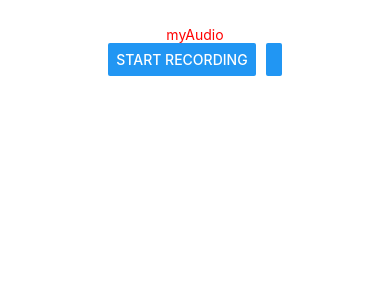
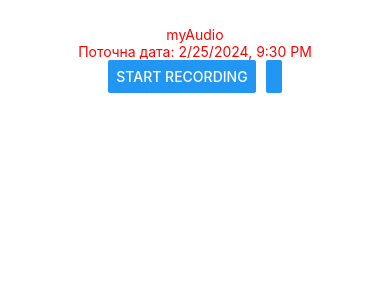
Before and after one commit to PetroMazuryk/expo-audio, a React Native app: screen / in a window 390 px wide. Shown: the top 300 px of the page. Built offline with nearby package versions, Linux system fonts and the light colour scheme.

Commit message:
added current date

```diff
--- a/App.js
+++ b/App.js
@@ -1,6 +1,7 @@
-import React, { useState } from "react";
+import React, { useState, useEffect } from "react";
 import { StyleSheet, Text, View, Button, TouchableOpacity } from "react-native";
 import { Audio } from "expo-av";
+import { CurrentDate } from "./components/CurrentDate";
 
 export default function App() {
   const [recording, setRecording] = useState();
@@ -52,6 +53,7 @@ export default function App() {
           <Text style={styles.fill}>
             Recording #{index + 1} | {recordingLine.duration}
           </Text>
+
           <TouchableOpacity
             style={styles.button}
             activeOpacity={0.5}
@@ -71,6 +73,7 @@ export default function App() {
   return (
     <View style={styles.container}>
       <Text style={styles.textAudio}>myAudio</Text>
+      <Text style={styles.textAudio}>{CurrentDate()}</Text>
       <View style={styles.wrapper}>
         <Button
           title={recording ? "Stop Recording" : "Start Recording\n"}
--- /dev/null
+++ b/components/CurrentDate.jsx
@@ -0,0 +1,28 @@
+import React, { useState, useEffect } from "react";
+import { Text, View } from "react-native";
+
+export const CurrentDate = () => {
+  const [currentDate, setCurrentDate] = useState("");
+
+  useEffect(() => {
+    const interval = setInterval(() => {
+      const date = new Date();
+      const options = {
+        year: "numeric",
+        month: "numeric",
+        day: "numeric",
+        hour: "numeric",
+        minute: "numeric",
+      };
+      setCurrentDate(date.toLocaleDateString(undefined, options));
+    }, 1000);
+
+    return () => clearInterval(interval);
+  }, []);
+
+  return (
+    <View>
+      <Text>Поточна дата: {currentDate}</Text>
+    </View>
+  );
+};
```
